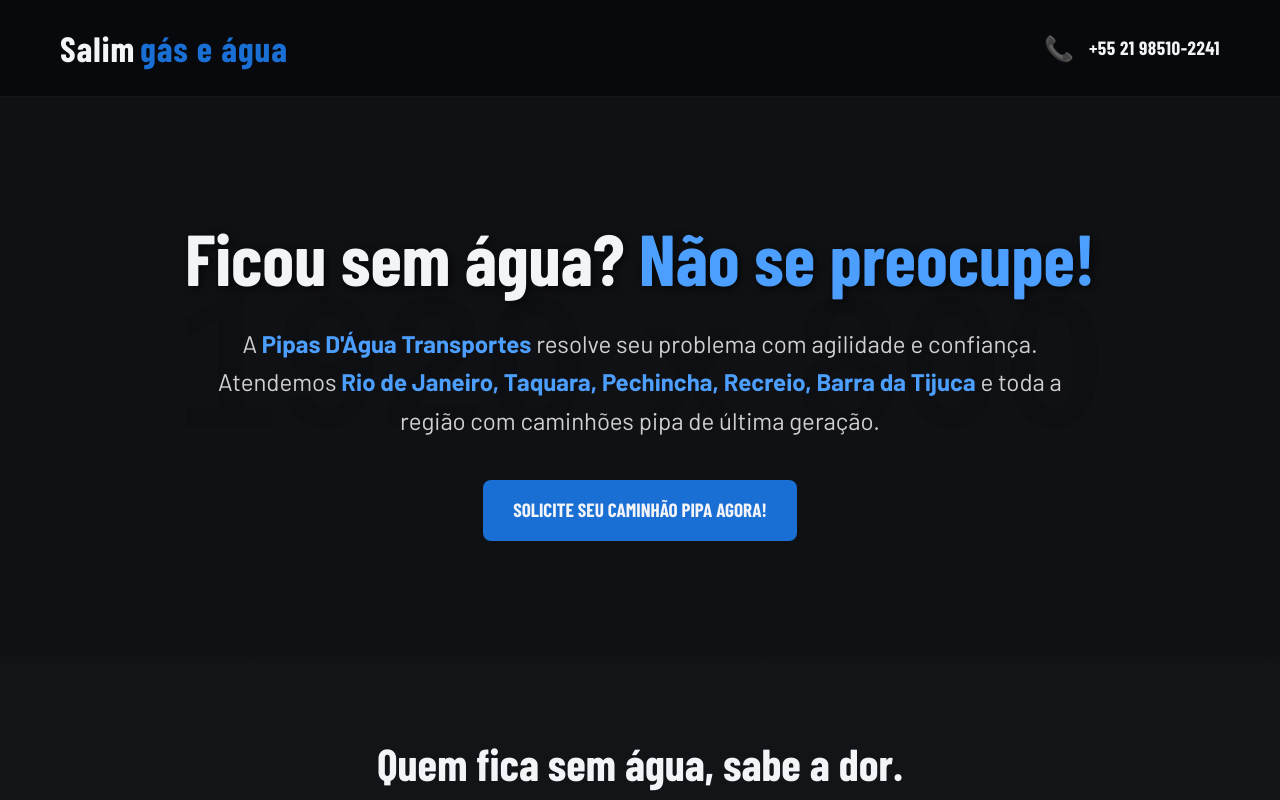
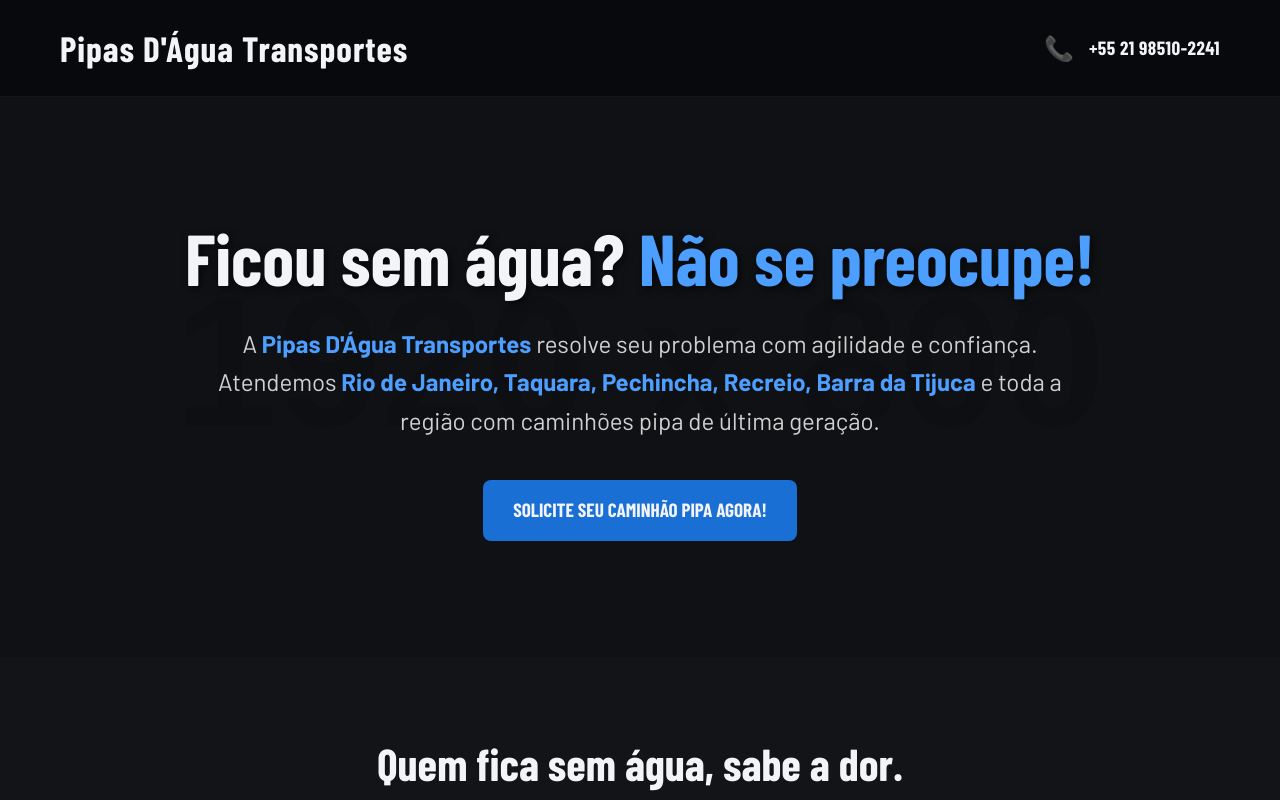
Before and after one commit to elsintonizadorcuantico369-dot/pipa-pipas-d-agua-transportes, a plain HTML site: page index.html in a window 1280 px wide. Shown: the top 800 px of the page. Drawn offline with nearby package versions, Linux system fonts and the light colour scheme; placeholder pictures from the web are drawn by us.

Commit message:
fix navbar

```diff
--- a/index.html
+++ b/index.html
@@ -577,7 +577,7 @@
 
     <header class="navbar">
         <div class="container">
-            <a href="https://wa.me/552133220791" class="navbar-brand">Salim <span>gás e água</span></a>
+            <a href="https://wa.me/552133220791" class="navbar-brand">Pipas D'Água Transportes</a>
             <div class="navbar-contact">
                 <span class="phone-icon icon-phone"></span>
                 <a href="https://wa.me/552133220791" class="phone-number">+55 21 98510-2241</a>
```
